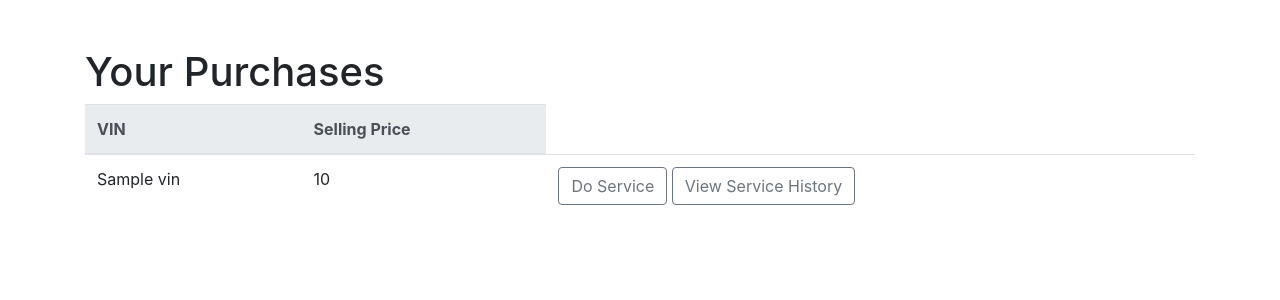
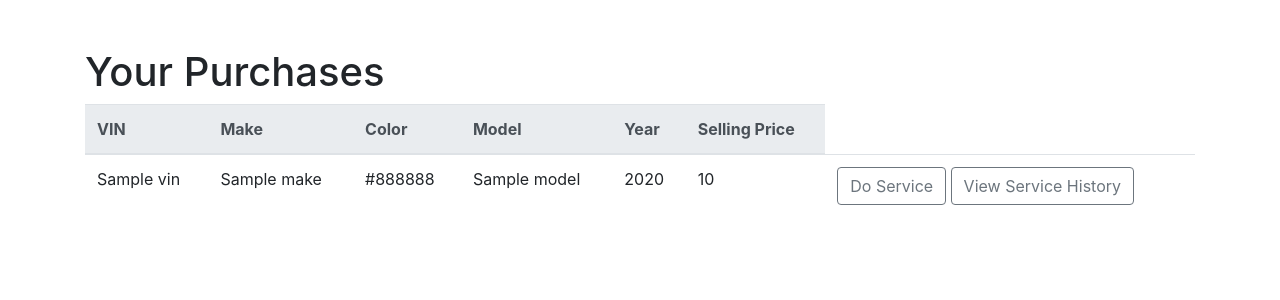
Before and after one commit to SoumilSaxena/CarDealership, a Flask app: page /custsales in a window 1280 px wide. Shown: the part 56-356 px from the top of the page. Run offline with Flask 3, Linux system fonts and the light colour scheme; the visitor is signed in with stand-in values (Sample User, id 1); a database or web service that is not in the repository returns one stand-in record (values such as "Sample title"); some libraries are stand-ins or nearby versions.

Commit message:
added more car info to view sales

```diff
--- a/setup.py
+++ b/setup.py
@@ -78,7 +78,7 @@ def customers():
 def custsales():
     try:
         userid = session.get('user_id')
-        cur.execute("SELECT VIN, Selling_Price FROM Sales WHERE Customer_ID IN (Select Customer_ID FROM Customers WHERE User_ID = %s)", (userid,))
+        cur.execute("SELECT Sales.VIN, Make, Color, Model, Year, Selling_Price FROM Sales INNER JOIN Stock ON Sales.VIN = Stock.VIN WHERE Customer_ID IN (Select Customer_ID FROM Customers WHERE User_ID = %s)", (userid,))
     except psycopg2.Error as e:
         print(f"\nError loading Sales: {e}")
         return redirect(url_for('index'))
--- a/templates/cust_sales.html
+++ b/templates/cust_sales.html
@@ -6,6 +6,10 @@
     <thead class="thead-light">
         <tr>
             <th scope="col">VIN</th>
+            <th scope="col">Make</th>
+            <th scope="col">Color</th>
+            <th scope="col">Model</th>
+            <th scope="col">Year</th>
             <th scope="col">Selling Price</th>
         </tr>
     </thead>
@@ -14,6 +18,10 @@
         <tr>
             <td>{{item[0]}}</td>
             <td>{{item[1]}}</td>
+            <td>{{item[2]}}</td>
+            <td>{{item[3]}}</td>
+            <td>{{item[4]}}</td>
+            <td>{{item[5]}}</td>
             <td>
             <button class="btn btn-outline-secondary" data-toggle="modal" data-target="#doServiceModal">Do Service</button>
             <button class="btn btn-outline-secondary" data-toggle="modal" data-target="#viewServiceModal">View Service History</button>
```
